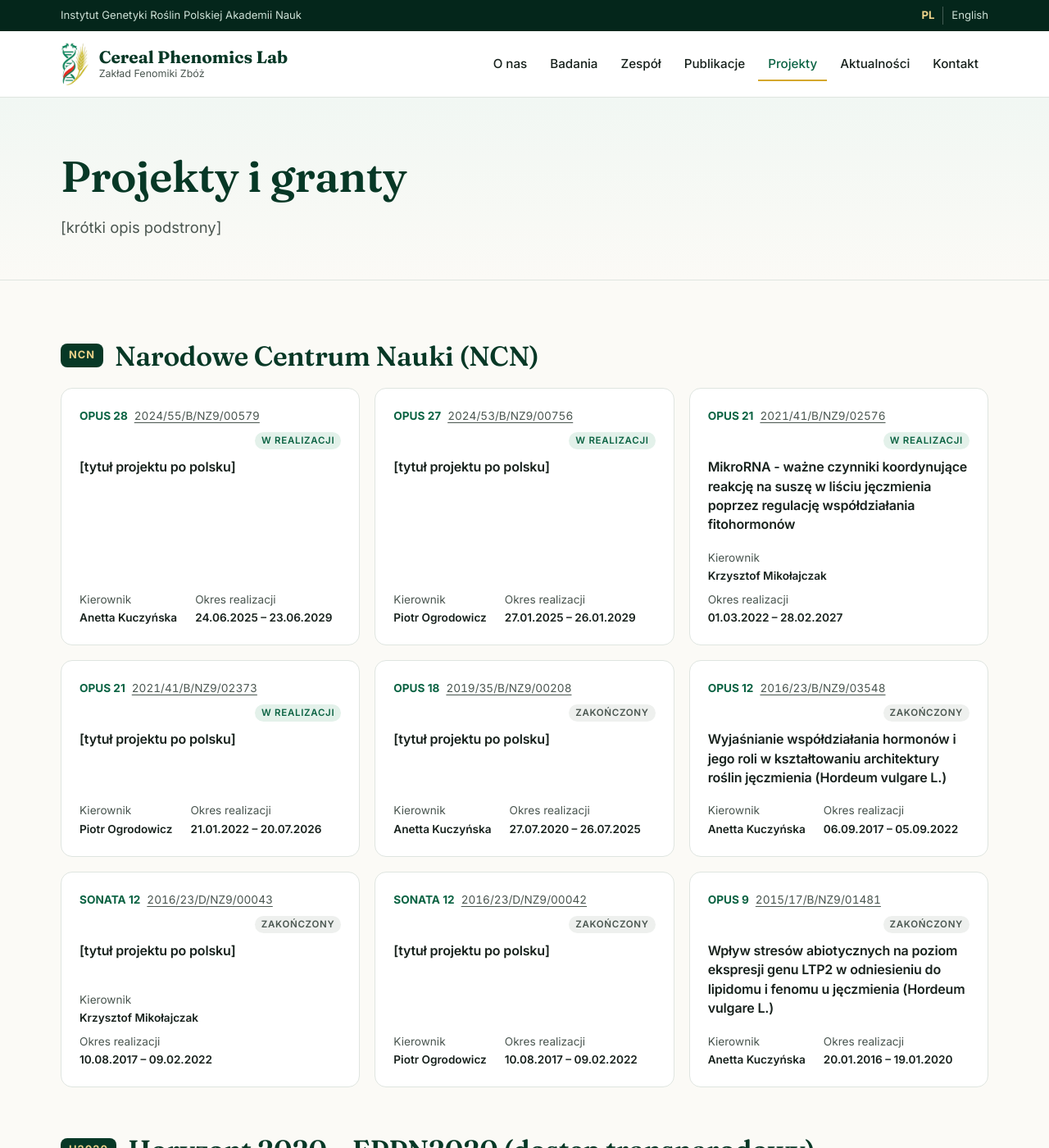
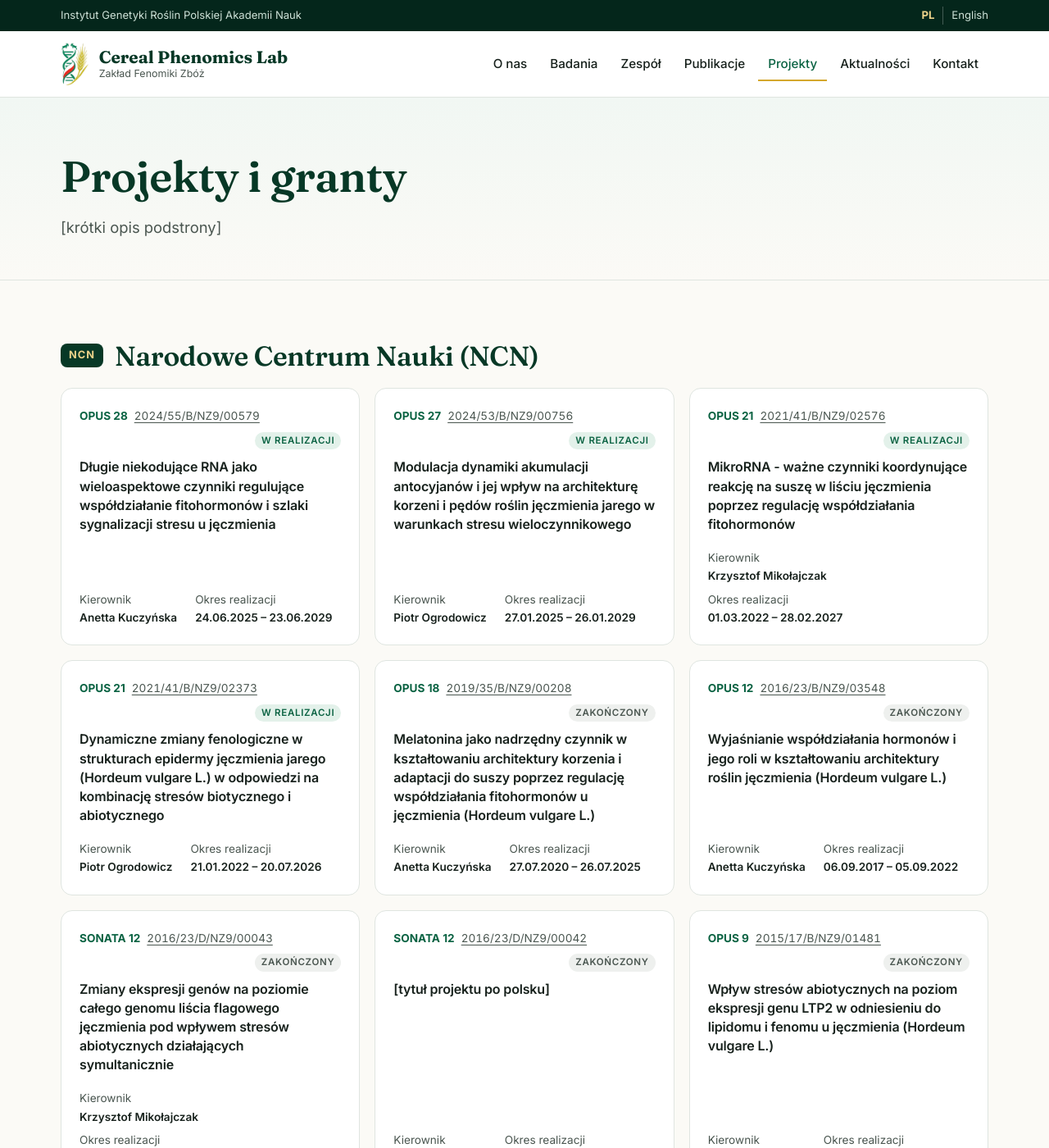
Before and after one commit to cerealphenomicslab/phenomics, a Jekyll site: the page built from projekty.html, in a window 1280 px wide and 1400 px high. Shown: the whole window at 82% size. Built offline with Jekyll 4.4.1, drawn with Linux system fonts in a browser that asks for light colours.

Commit message:
Add official Polish titles of five NCN projects
Co-Authored-By: Claude Opus 5.5 <noreply@anthropic.com>
Claude-Session: https://claude.ai/code/session_01BpixLG9RwF8mf4iQRuxkXw

```diff
--- a/_data/projects.yml
+++ b/_data/projects.yml
@@ -13,7 +13,7 @@
       url: https://projekty.ncn.gov.pl/?projekt_id=629631
       status: ongoing
       title_en: "Long non-coding RNAs as multifaceted players regulating phytohormones crosstalk and stress signaling pathways in barley"
-      title_pl: "[tytuł projektu po polsku]"
+      title_pl: "Długie niekodujące RNA jako wieloaspektowe czynniki regulujące współdziałanie fitohormonów i szlaki sygnalizacji stresu u jęczmienia"
     - program: OPUS 27
       number: 2024/53/B/NZ9/00756
       leader: Piotr Ogrodowicz
@@ -21,7 +21,7 @@
       url: https://projekty.ncn.gov.pl/?projekt_id=621735
       status: ongoing
       title_en: "[full project title]"
-      title_pl: "[tytuł projektu po polsku]"
+      title_pl: "Modulacja dynamiki akumulacji antocyjanów i jej wpływ na architekturę korzeni i pędów roślin jęczmienia jarego w warunkach stresu wieloczynnikowego"
     - program: OPUS 21
       number: 2021/41/B/NZ9/02576
       leader: Krzysztof Mikołajczak
@@ -37,7 +37,7 @@
       url: https://projekty.ncn.gov.pl/?projekt_id=522363
       status: ongoing
       title_en: "[full project title]"
-      title_pl: "[tytuł projektu po polsku]"
+      title_pl: "Dynamiczne zmiany fenologiczne w strukturach epidermy jęczmienia jarego (Hordeum vulgare L.) w odpowiedzi na kombinację stresów biotycznego i abiotycznego"
     - program: OPUS 18
       number: 2019/35/B/NZ9/00208
       leader: Anetta Kuczyńska
@@ -45,7 +45,7 @@
       url: https://projekty.ncn.gov.pl/?projekt_id=464300
       status: completed
       title_en: "[full project title]"
-      title_pl: "[tytuł projektu po polsku]"
+      title_pl: "Melatonina jako nadrzędny czynnik w kształtowaniu architektury korzenia i adaptacji do suszy poprzez regulację współdziałania fitohormonów u jęczmienia (Hordeum vulgare L.)"
     - program: OPUS 12
       number: 2016/23/B/NZ9/03548
       leader: Anetta Kuczyńska
@@ -61,7 +61,7 @@
       url: https://projekty.ncn.gov.pl/?projekt_id=350455
       status: completed
       title_en: "Modulation of genome-wide genes expression of barley flag leaf via combined abiotic stresses"
-      title_pl: "[tytuł projektu po polsku]"
+      title_pl: "Zmiany ekspresji genów na poziomie całego genomu liścia flagowego jęczmienia pod wpływem stresów abiotycznych działających symultanicznie"
     - program: SONATA 12
       number: 2016/23/D/NZ9/00042
       leader: Piotr Ogrodowicz
```
